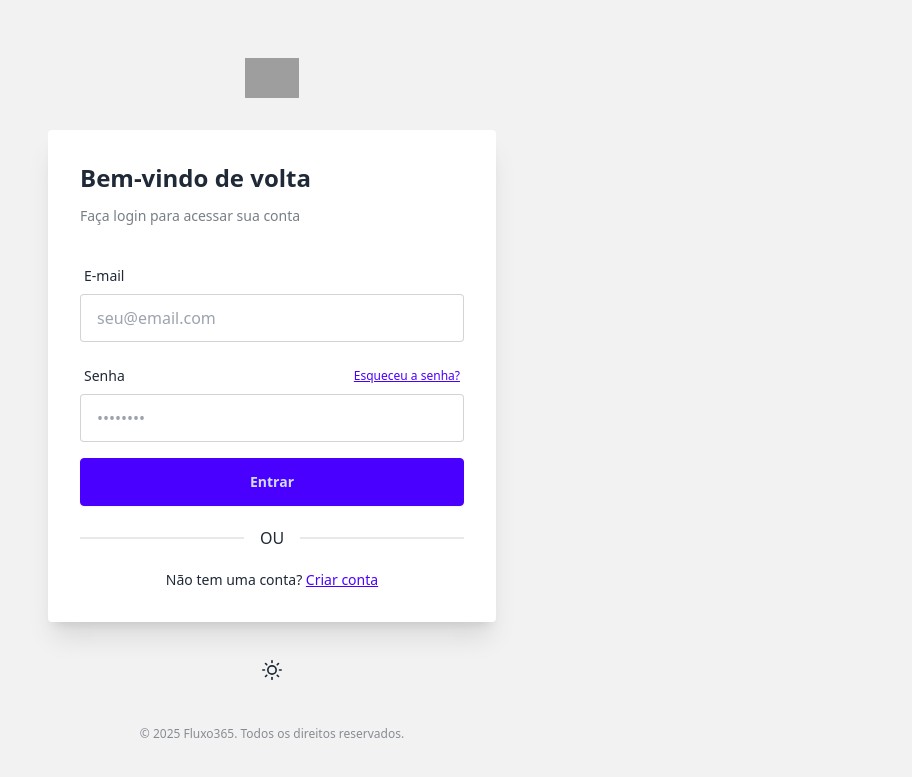
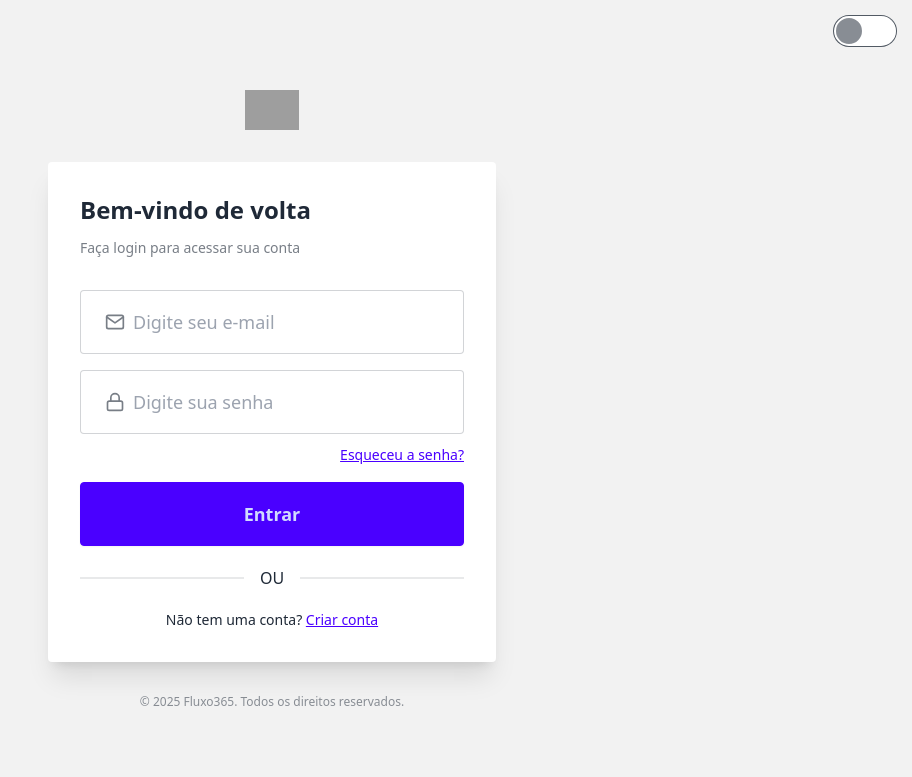
Before and after one commit to pachella/fluxo365, a PHP site: page /auth/login.php in a window 1280 px wide. Shown: the top 777 px of the page, without its empty margins (368-1280 px from the left). Run offline with PHP 8.4, Linux system fonts and the light colour scheme; some libraries are stand-ins or nearby versions; grey boxes are pictures that could not be loaded.

Commit message:
Implementar inputs grandes com ícones e toggle fixo
INPUTS PADRONIZADOS:
- Todos inputs agora usam input-lg (tamanho grande)
- Ícones integrados usando padrão DaisyUI (flex items-center gap-2)
- Ícones do Feather com opacity-60 para visual discreto
- Busca de usuários: ícone search + loading spinner
- Login: ícones mail e lock

TOGGLE DE TEMA:
- Removido da sidebar
- Agora fixo no canto superior direito (top: 15px, right: 15px)
- Componente: toggle toggle-lg do DaisyUI
- Z-index: 9999 para ficar sempre visível
- Animação nativa do DaisyUI
- Sincronizado com localStorage

INSTRUÇÕES ATUALIZADAS:
- Adicionado padrão de inputs com ícones
- Exemplo de input com loading spinner
- Documentação do toggle fixo

ARQUIVOS MODIFICADOS:
- views/layout/header.php: toggle fixo + estilos
- views/layout/sidebar.php: logo centralizado (toggle removido)
- modules/users/list.php: input-lg com ícone search
- auth/login.php: inputs-lg com ícones mail/lock
- instrucoes.txt: novos padrões documentados

```diff
--- a/auth/login.php
+++ b/auth/login.php
@@ -69,6 +69,14 @@ if ($_SERVER["REQUEST_METHOD"] === "POST") {
     .dark .logo-fluxo {
       filter: brightness(0) invert(1);
     }
+
+    /* Toggle de tema fixo no canto superior direito */
+    #theme-toggle-fixed {
+      position: fixed;
+      top: 15px;
+      right: 15px;
+      z-index: 9999;
+    }
   </style>
 
   <!-- Dark Mode Script -->
@@ -83,6 +91,12 @@ if ($_SERVER["REQUEST_METHOD"] === "POST") {
   </script>
 </head>
 <body class="bg-base-200 flex items-center justify-center min-h-screen py-8 px-4">
+
+  <!-- Theme Toggle - Fixo no canto superior direito -->
+  <div id="theme-toggle-fixed">
+    <input type="checkbox" id="theme-toggle-auth" class="toggle toggle-lg" />
+  </div>
+
   <div class="w-full max-w-md">
     <!-- Logo -->
     <div class="text-center mb-8">
@@ -103,35 +117,35 @@ if ($_SERVER["REQUEST_METHOD"] === "POST") {
 
         <form method="POST" action="" class="space-y-4">
           <!-- E-mail -->
-          <div class="form-control">
-            <label class="label">
-              <span class="label-text">E-mail</span>
-            </label>
+          <label class="input input-bordered input-lg flex items-center gap-2">
+            <i data-feather="mail" class="w-5 h-5 opacity-60"></i>
             <input
               type="email"
               name="email"
               required
-              placeholder="seu@email.com"
-              class="input input-bordered w-full"
+              placeholder="Digite seu e-mail"
+              class="grow"
               value="<?= htmlspecialchars($_POST['email'] ?? '') ?>">
-          </div>
+          </label>
 
           <!-- Senha -->
-          <div class="form-control">
-            <label class="label">
-              <span class="label-text">Senha</span>
-              <a href="forgot.php" class="label-text-alt link link-primary">Esqueceu a senha?</a>
+          <div class="space-y-2">
+            <label class="input input-bordered input-lg flex items-center gap-2">
+              <i data-feather="lock" class="w-5 h-5 opacity-60"></i>
+              <input
+                type="password"
+                name="password"
+                required
+                placeholder="Digite sua senha"
+                class="grow">
             </label>
-            <input
-              type="password"
-              name="password"
-              required
-              placeholder="••••••••"
-              class="input input-bordered w-full">
+            <div class="text-right">
+              <a href="forgot.php" class="text-sm link link-primary">Esqueceu a senha?</a>
+            </div>
           </div>
 
           <!-- Botão Submit -->
-          <button type="submit" class="btn btn-primary w-full">Entrar</button>
+          <button type="submit" class="btn btn-primary btn-lg w-full">Entrar</button>
         </form>
 
         <!-- Link para Registro -->
@@ -143,15 +157,6 @@ if ($_SERVER["REQUEST_METHOD"] === "POST") {
           </a>
         </div>
       </div>
-    </div>
-
-    <!-- Theme Toggle -->
-    <div class="text-center mt-6">
-      <label class="swap swap-rotate btn btn-ghost btn-circle">
-        <input type="checkbox" id="theme-toggle-auth" class="theme-controller" />
-        <i data-feather="sun" class="swap-off w-5 h-5"></i>
-        <i data-feather="moon" class="swap-on w-5 h-5"></i>
-      </label>
     </div>
 
     <!-- Footer -->
@@ -171,8 +176,10 @@ if ($_SERVER["REQUEST_METHOD"] === "POST") {
         const html = document.documentElement;
         const currentTheme = localStorage.getItem('theme') || 'light';
 
+        // Sincronizar estado inicial do checkbox
         themeToggle.checked = (currentTheme === 'dark');
 
+        // Handler do toggle
         themeToggle.addEventListener('change', () => {
           if (themeToggle.checked) {
             html.classList.add('dark');
@@ -183,7 +190,11 @@ if ($_SERVER["REQUEST_METHOD"] === "POST") {
             html.setAttribute('data-theme', 'light');
             localStorage.setItem('theme', 'light');
           }
-          feather.replace();
+
+          // Re-renderizar ícones do Feather
+          if (typeof feather !== 'undefined') {
+            feather.replace();
+          }
         });
       }
     });
```
Also changed, not shown: instrucoes.txt (+21 -6 lines), modules/users/list.php (+7 -9 lines), views/layout/header.php (+13 -0 lines), views/layout/sidebar.php (+2 -11 lines).
